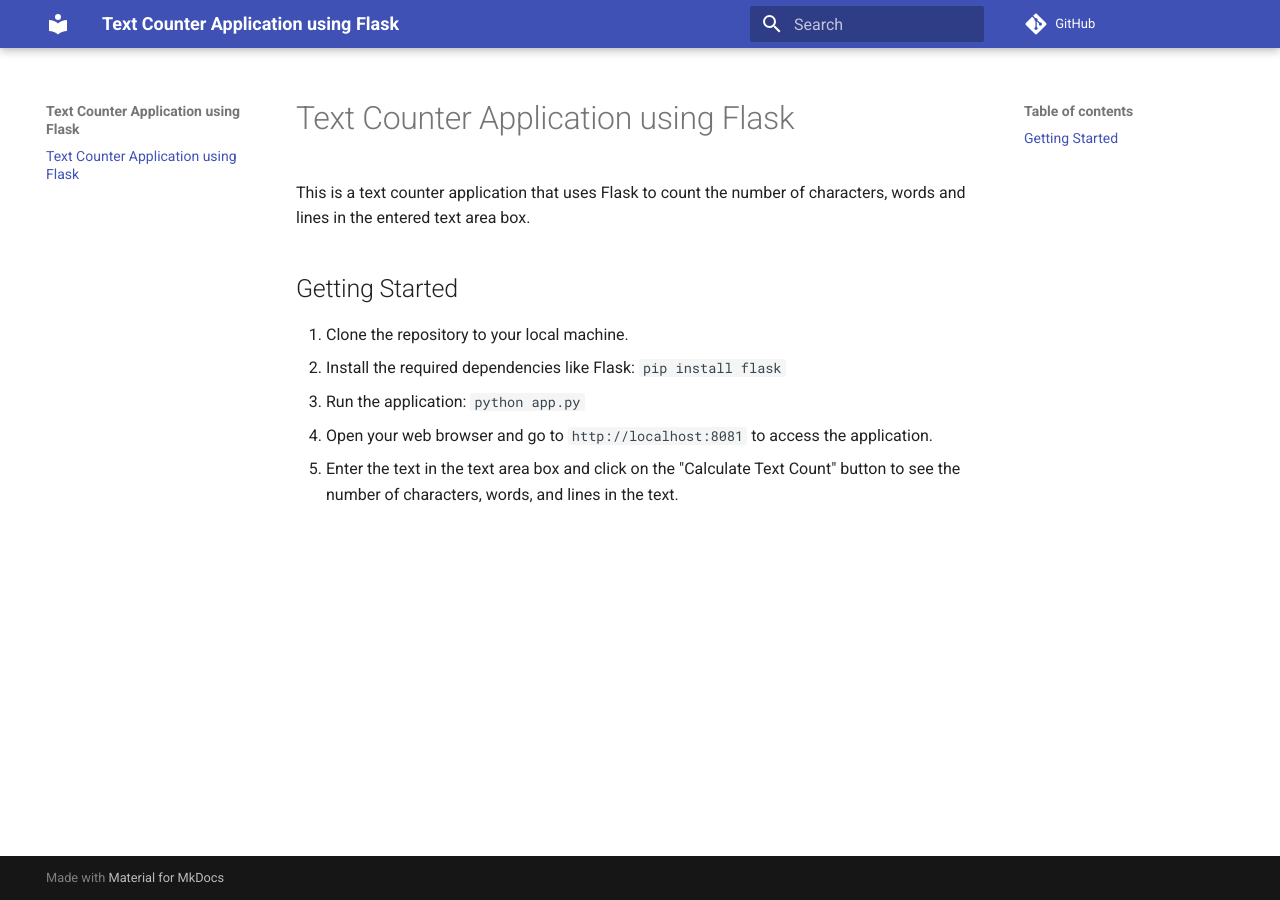
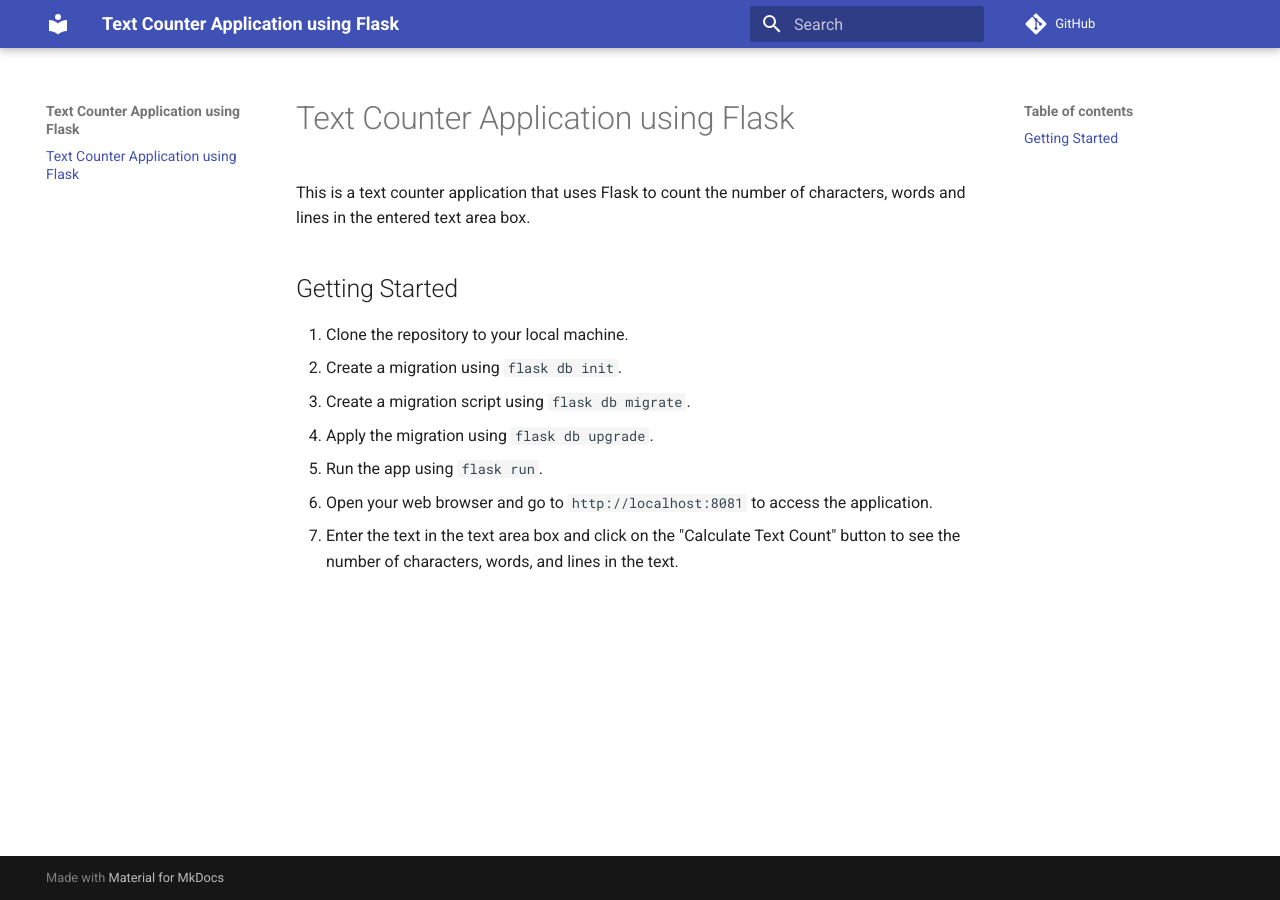
Before and after one commit to lulunac27a/flask-text-counter-application, an MkDocs documentation site: the page built from docs/index.md, in a window 1280 px wide. Built offline with MkDocs 1.6.1 and Material for MkDocs 9.7.7, drawn with Linux system fonts in a browser that asks for light colours; comment, search, counter and statistics services are not loaded.

Commit message:
Update docs

```diff
--- a/docs/index.md
+++ b/docs/index.md
@@ -5,7 +5,9 @@ This is a text counter application that uses Flask to count the number of charac
 ## Getting Started
 
 1. Clone the repository to your local machine.
-2. Install the required dependencies like Flask: `pip install flask`
-3. Run the application: `python app.py`
-4. Open your web browser and go to `http://localhost:8081` to access the application.
-5. Enter the text in the text area box and click on the "Calculate Text Count" button to see the number of characters, words, and lines in the text.
+2. Create a migration using `flask db init`.
+3. Create a migration script using `flask db migrate`.
+4. Apply the migration using `flask db upgrade`.
+5. Run the app using `flask run`.
+6. Open your web browser and go to `http://localhost:8081` to access the application.
+7. Enter the text in the text area box and click on the "Calculate Text Count" button to see the number of characters, words, and lines in the text.
```
Also changed, not shown: README.md (+6 -4 lines).
